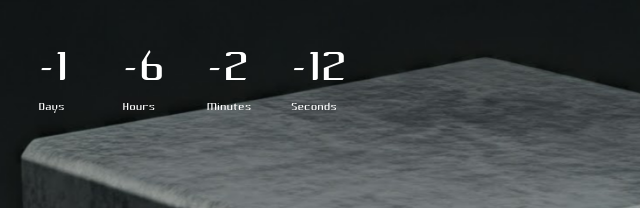
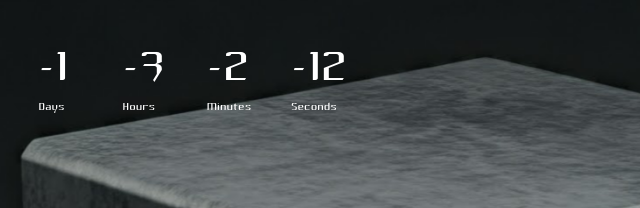
Before and after one commit to HakwareAssembli/HakwareAssembli.github.io, a plain HTML site: page index.html in a window 1280 px wide. Shown: the part 251-459 px from the top of the page, 0-640 px from the left. Drawn offline with Linux system fonts and the light colour scheme.

Commit message:
Launch Time Update (Again)

```diff
--- a/index.html
+++ b/index.html
@@ -45,7 +45,7 @@
         <p class="prompt">Click Me!</p>
     </div>
     <script>
-      var CDDate = new Date("Feb 3, 2025 14:00:00").getTime();
+      var CDDate = new Date("Feb 3, 2025 17:00:00").getTime();
       var fx = setInterval(function(){
         var now = new Date().getTime();
         var distance = CDDate - now;
```
